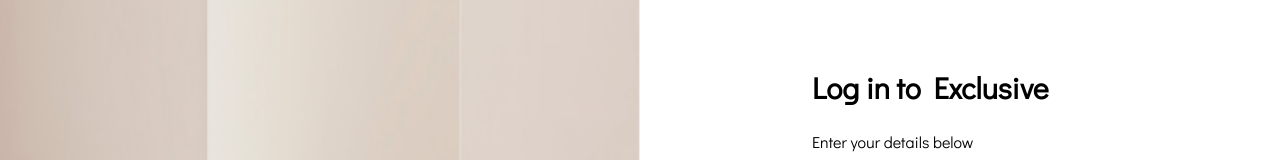
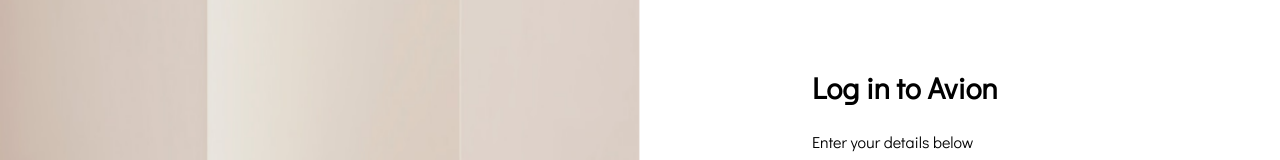
Before and after one commit to aliabbas827/Ecommerce-Website-in-React, a React (Vite) app: page /login in a window 1280 px wide. Shown: the part 274-434 px from the top of the page. Built offline with nearby package versions, Linux system fonts and the light colour scheme; no server answers.

Commit message:
refactor: Update login page title and branding

```diff
--- a/src/components/Login/Login.jsx
+++ b/src/components/Login/Login.jsx
@@ -78,7 +78,7 @@
                     <img src="./Images/banner2.png" alt="" className=" h-screen sm:w-full" />
                 </div>
                 <form className="flex flex-col gap-6  justify-center xl:w-[50%] mx-auto px-3 py-10 sm:py-0">
-                    <h2 className="text-black text-3xl font-semibold">Log in to Exclusive</h2>
+                    <h2 className="text-black text-3xl font-semibold">Log in to Avion</h2>
                     <h2>Enter your details below</h2>
                     <div className="flex flex-col gap-8">
                         <input
```
